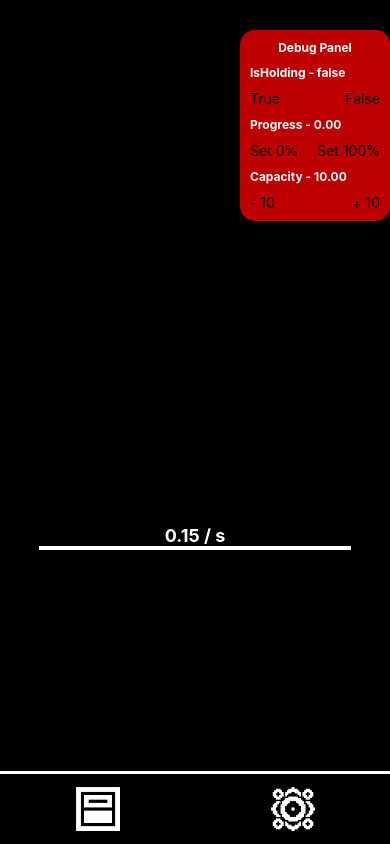
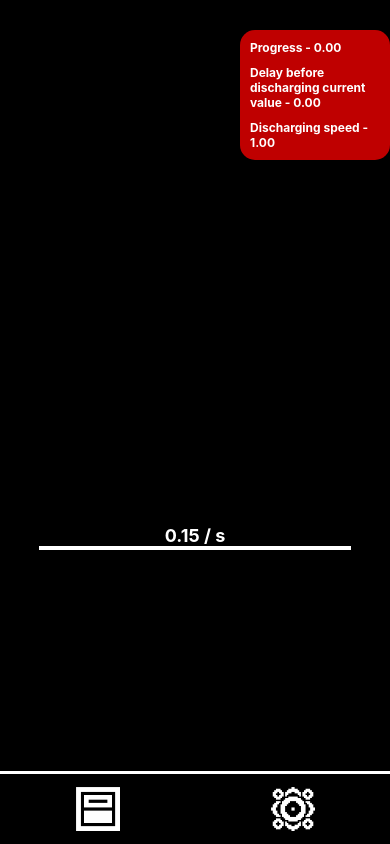
Before and after one commit to Dozixary57/mind-hold-mobile-project, a React Native app: screen /MainScreen in a window 390 px wide. Built offline with nearby package versions, Linux system fonts and the light colour scheme.

Commit message:
The development of the basic logic with the progress bar is completed.

```diff
--- a/App.tsx
+++ b/App.tsx
@@ -9,7 +9,7 @@ import NavigationBottomsTabs from './src/components/NavigationBottomsTabs';
 import { useGameLoop } from './src/utils/gameLogic';
 import { GlobalValuesProvider, useGlobalValues } from './src/contexts/GlobalValuesContext';
 
-const Tab = createBottomTabNavigator(); // Используем BottomTabNavigator
+const Tab = createBottomTabNavigator();
 
 const theme = {
   ...DefaultTheme,
--- a/src/components/NavigationBottomsTabs.tsx
+++ b/src/components/NavigationBottomsTabs.tsx
@@ -1,9 +1,8 @@
 import React from 'react';
 import { View, Image, TouchableOpacity, StyleSheet } from 'react-native';
 import { BottomTabBarProps } from '@react-navigation/bottom-tabs';
-import Animated, { useSharedValue, useAnimatedStyle, withTiming } from 'react-native-reanimated';
 
-const NavigationBottomsTabs = ({ navigation }: BottomTabBarProps) => { // Используем правильный тип
+const NavigationBottomsTabs = ({ navigation }: BottomTabBarProps) => {
   return (
     <View style={styles.container}>
       {/* <TouchableOpacity
--- a/src/contexts/GlobalValuesContext.tsx
+++ b/src/contexts/GlobalValuesContext.tsx
@@ -5,24 +5,28 @@ import AsyncStorage from '@react-native-async-storage/async-storage';
 export interface IGlobalValues {
   app: {
     lastActiveTime: number;
-  }
+  },
+  lvl: number;
   holdBar: {
     progress: number;
     capacity: number;
     chargingSpeed: number;
     dischargingSpeed: number;
-    delayBeforeDischarge: number;
+    delayBeforeDischargeCurrentValue: number;
+    delayBeforeDischargeMaxValue: number;
     isFreezed: boolean;
   };
   unitGenerator: {
     rate: number;
     amount: number;
     isFreezed: boolean;
-    // unitPerSecond: number;
   };
   unitStorage: {
     capacity: number;
   };
+  // testValue1: number;
+  // testValue2: number;
+  // testValue3: number;
 }
 
 interface GlobalValuesProviderProps {
@@ -53,23 +57,27 @@ const initialValues: IGlobalValues = {
   app: {
     lastActiveTime: 0,
   },
+  lvl: 1,
   holdBar: {
     progress: 0,
     capacity: 10,
     chargingSpeed: 1,
     dischargingSpeed: 1,
-    delayBeforeDischarge: 3,
+    delayBeforeDischargeCurrentValue: 0,
+    delayBeforeDischargeMaxValue: 3,
     isFreezed: false,
   },
   unitGenerator: {
     rate: 1,
     amount: 0.15,
     isFreezed: false,
-    // unitPerSecond: 1 * 0.15,
   },
   unitStorage: {
     capacity: 5,
   },
+  // testValue1: 0,
+  // testValue2: 0,
+  // testValue3: 0,
 };
 
 const STORAGE_KEY = 'globalValues';
@@ -97,21 +105,17 @@ export const GlobalValuesProvider: React.FC<GlobalValuesProviderProps> = ({ chil
     loadValues();
   }, []);
 
-  useEffect(() => {
-    valuesRef.current = values;
-  }, [values]);
+  // useEffect(() => {
+  //   valuesRef.current = values;
 
-  useEffect(() => {
-    isHoldingRef.current = isHolding;
-  }, [isHolding]);
+  //   if (valuesRef.current.holdBar.capacity <= 0) {
+  //     valuesRef.current.holdBar.capacity = 1;
+  //   }
+  // }, [values]);
 
   const updateValues = useCallback((newValues: Partial<IGlobalValues>) => {
     setValues(prevValues => {
       const updatedValues = { ...prevValues, ...newValues };
-
-      // if ('unitGenerator' in newValues) {
-      //   updatedValues.unitGenerator.unitPerSecond = updatedValues.unitGenerator.rate * updatedValues.unitGenerator.amount;
-      // }
 
       AsyncStorage.setItem(STORAGE_KEY, JSON.stringify(updatedValues)).catch(e => {
         console.error('Failed to save values to storage', e);
--- a/src/screens/HomeScreen.tsx
+++ b/src/screens/HomeScreen.tsx
@@ -12,7 +12,6 @@ const HomeScreen = ({ navigation }: INavigationProps) => {
     <View style={styles.container}>
       <DebugPanel />
       <HoldBar />
-      {/* <NavigationBottomsTabs navigation={navigation} /> */}
     </View>
   );
 };
--- a/src/tools/DebugPanel.tsx
+++ b/src/tools/DebugPanel.tsx
@@ -7,7 +7,7 @@ const DebugPanel = () => {
 
   return (
     <View style={styles.container}>
-      <Text style={[styles.statuses, styles.textCenter]}>
+      {/* <Text style={[styles.statuses, styles.textCenter]}>
         Debug Panel
       </Text>
       <Text style={styles.statuses}>
@@ -28,11 +28,11 @@ const DebugPanel = () => {
         >
           <Text>False</Text>
         </TouchableOpacity>
-      </View>
+      </View> */}
       <Text style={styles.statuses}>
         Progress - {values.holdBar.progress.toFixed(2)}
       </Text>
-      <View style={styles.controls}>
+      {/* <View style={styles.controls}>
         <TouchableOpacity
           onPress={() => {
             valuesRef.current.holdBar.progress = 0;
@@ -66,7 +66,27 @@ const DebugPanel = () => {
         >
           <Text>+ 10</Text>
         </TouchableOpacity>
-      </View>
+      </View> */}
+      {/* <Text style={styles.statuses}>
+        Delay before discharging max value - {values.holdBar.delayBeforeDischargeMaxValue?.toFixed(2)}
+      </Text> */}
+      <Text style={styles.statuses}>
+        Delay before discharging current value - {values.holdBar.delayBeforeDischargeCurrentValue?.toFixed(2)}
+      </Text>
+      {/* <Text style={styles.statuses}>
+        Delay before discharging - {values.holdBar.delayBeforeDischargeMaxValue}
+      </Text>
+      <Text style={styles.statuses}>
+        Delay before discharging - {values.holdBar.delayBeforeDischargeMaxValue}
+      </Text> */}
+      <Text style={styles.statuses}>
+        Discharging speed - {values.unitGenerator.rate.toFixed(2)}
+      </Text>
+      {/* <Text style={styles.statuses}>
+        Timestamp - {values.testValue1?.toString()}
+        Last timestamp - {values.testValue2?.toString()}
+        Delta time - {values.testValue3?.toString()}
+      </Text> */}
     </View>
   );
 };
--- a/src/utils/gameLogic.ts
+++ b/src/utils/gameLogic.ts
@@ -3,12 +3,18 @@ import { useEffect } from 'react';
 import { useGlobalValues } from '../contexts/GlobalValuesContext';
 
 export const useGameLoop = () => {
-  const { valuesRef, updateValues, isHoldingRef } = useGlobalValues();
+  const { valuesRef, updateValues, isHoldingRef, isHolding, setIsHolding } = useGlobalValues();
+
+  useEffect(() => {
+    isHoldingRef.current = isHolding;
+  }, [isHolding]);
 
   useEffect(() => {
     let lastTimestamp = 0;
 
     const gameLoop = (timestamp: number) => {
+      if (valuesRef.current.holdBar.isFreezed) return;
+
       if (!lastTimestamp) lastTimestamp = timestamp;
       const deltaTime = (timestamp - lastTimestamp) / 1000;
       lastTimestamp = timestamp;
@@ -16,10 +22,23 @@ export const useGameLoop = () => {
       const newValues = { ...valuesRef.current };
       let newProgress = newValues.holdBar.progress;
 
+      //
+      // newValues.testValue1 = timestamp;
+      // newValues.testValue2 = lastTimestamp;
+      // newValues.testValue3 = deltaTime;
+      //
+
       if (isHoldingRef.current) {
         newProgress += newValues.holdBar.chargingSpeed * deltaTime;
+        newValues.holdBar.delayBeforeDischargeCurrentValue = newValues.holdBar.delayBeforeDischargeMaxValue;
       } else {
-        newProgress -= newValues.holdBar.dischargingSpeed * deltaTime;
+        if (newValues.holdBar.delayBeforeDischargeCurrentValue > 0) {
+          newValues.holdBar.delayBeforeDischargeCurrentValue -= newValues.holdBar.dischargingSpeed * deltaTime;
+        } else {
+          newValues.holdBar.delayBeforeDischargeCurrentValue = 0;
+          newProgress -= newValues.holdBar.dischargingSpeed * deltaTime;
+          if (newProgress < 0) newProgress = 0;
+        }
       }
 
       newValues.holdBar.progress = Math.max(0, Math.min(newValues.holdBar.capacity, newProgress));
```
